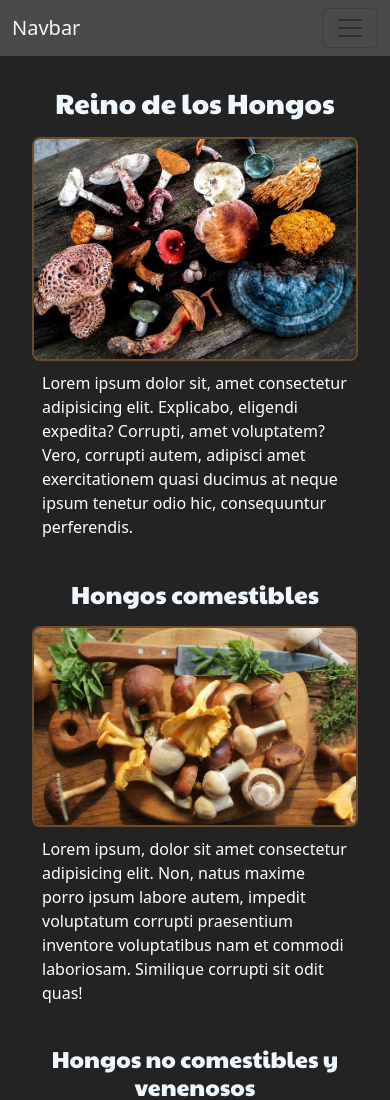
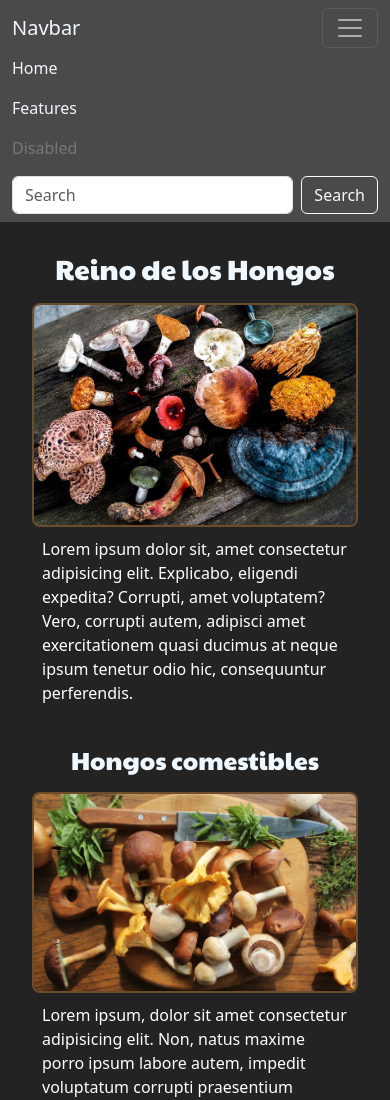
Before and after one commit to Kevin-Mackinlay/PF-Mackinlay, a plain HTML site: page index.html in a window 390 px wide. Shown: the top 1100 px of the page. Drawn offline with nearby package versions, Linux system fonts and the light colour scheme; a web font is replaced by a local one.

Commit message:
navbar changed

```diff
--- a/css/style.css
+++ b/css/style.css
@@ -16,6 +16,10 @@ video {
 
 .nav-link, .navbar-nav .nav-link.active, .navbar-nav .nav-link.show, .navbar-brand{
     color: aliceblue;
+}
+
+.bs-btn-hover-bg{
+  color: rgba(240, 125, 11, 0.7) ;
 }
 
 main {
--- a/index.html
+++ b/index.html
@@ -12,26 +12,19 @@
 <link href="https://fonts.googleapis.com/css2?family=Kalam:wght@700&family=Laila:wght@600&family=Paytone+One&display=swap" rel="stylesheet">
   </head>
   <body>
-   <nav class="navbar navbar-expand-xl navbar-light bg-light">
+   <nav class="navbar navbar-expand-xl navbar-dark bg-dark">
   <div class="container-fluid">
     <a class="navbar-brand" href="#">Navbar</a>
-    <button class="navbar-toggler" type="button" data-bs-toggle="collapse" data-bs-target="#navbarBasic" aria-controls="navbarBasic" aria-expanded="false" aria-label="Toggle navigation">
+    <button class="navbar-toggler" type="button" data-bs-toggle="collapse" data-bs-target="#navbarDark" aria-controls="navbarDark" aria-expanded="false" aria-label="Toggle navigation">
       <span class="navbar-toggler-icon"></span>
     </button>
-    <div class="collapse navbar-collapse" id="navbarBasic">
+    <div class="collapse navbar-collapse show" id="navbarDark">
       <ul class="navbar-nav me-auto mb-2 mb-xl-0">
         <li class="nav-item">
           <a class="nav-link active" aria-current="page" href="#">Home</a>
         </li>
         <li class="nav-item">
-          <a class="nav-link active" aria-current="page" href="#">Home</a>
-        </li>
-        <li class="nav-item">
-          <a class="nav-link active" aria-current="page" href="#">Home</a>
-        </li>
-
-        <li class="nav-item">
-          <a class="nav-link" href="#">Link</a>
+          <a class="nav-link" href="#">Features</a>
         </li>
         <li class="nav-item">
           <a class="nav-link disabled" href="#" tabindex="-1" aria-disabled="true">Disabled</a>
@@ -39,7 +32,7 @@
       </ul>
       <form class="d-flex">
         <input class="form-control me-2" type="search" placeholder="Search" aria-label="Search">
-        <button class="btn btn-outline-success" type="submit">Search</button>
+        <button class="btn btn-outline-light" type="submit">Search</button>
       </form>
     </div>
   </div>
```
